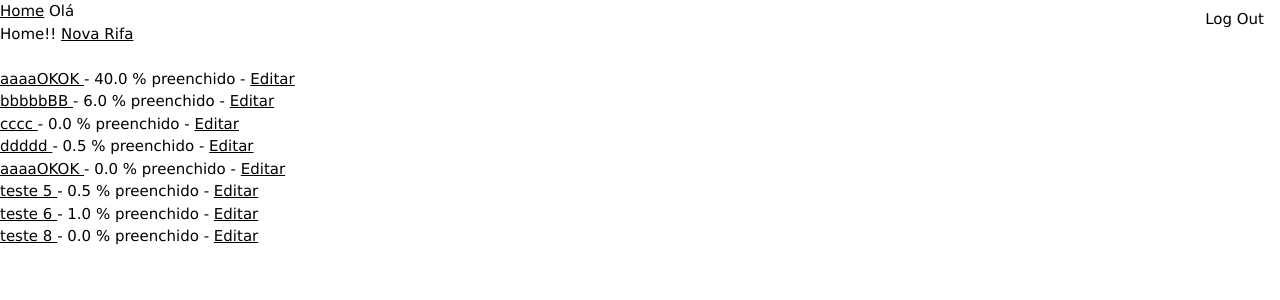
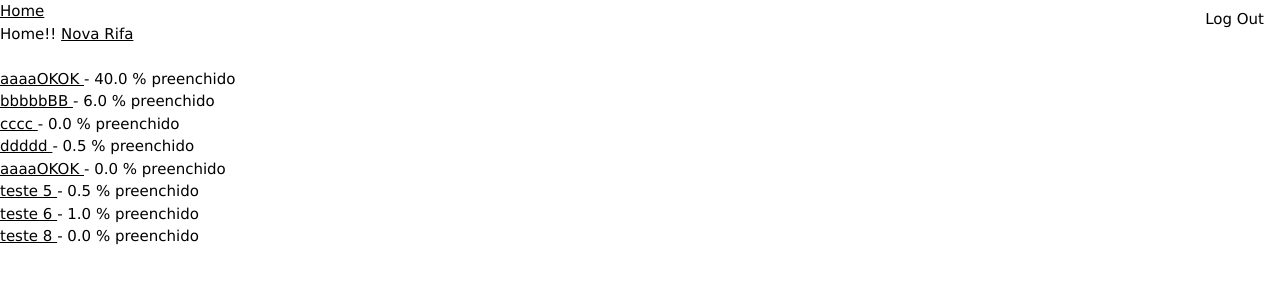
Before and after one commit to rafapaz/raffle, a Django app: page / in a window 1280 px wide. Shown: the top 300 px of the page. Run offline with Django 3.2, Linux system fonts and the light colour scheme; a user stored in the database is signed in; data comes from the database, SQL or seed files in the repository; both versions use the stored data as it was after the commit; some libraries are stand-ins or nearby versions.

Commit message:
navegating as anonymous user

```diff
--- a/rifa/templates/rifa/index.html
+++ b/rifa/templates/rifa/index.html
@@ -10,7 +10,10 @@ Home!!
 {% for r in raffles %}
     <a href="{% url 'raffle_detail' r.id %}" > {{ r.title }} </a>
      - {{ r.choices.count|div:r.qtd_num|mul:100 }} % preenchido
-     -  <a href="{% url 'raffle_edit' r.id %}" >Editar</a> <br>
+     {% if user.is_authenticated and user.id == r.author.id %}
+     -  <a href="{% url 'raffle_edit' r.id %}" >Editar</a>
+     {% endif%}
+     <br>
 {% endfor %}
 
 {% endblock %}
--- a/rifa/views.py
+++ b/rifa/views.py
@@ -17,8 +17,6 @@ def reputation(user):
 # Views
 
 def index(request):
-    if not request.user.is_authenticated:
-        return redirect('login')
 
     raffles = Raffle.objects.all()
     # perc = {r.id: r.choices.count()/r.qtd_num for r in raffles}
@@ -44,6 +42,9 @@ def raffle_new(request):
 
 
 def raffle_edit(request, pk):
+    if not request.user.is_authenticated:
+        return redirect('login')
+
     raffle = get_object_or_404(Raffle, pk=pk)
     if request.method == "POST":
         form = RaffleForm(request.POST, instance=raffle)
--- a/templates/base.html
+++ b/templates/base.html
@@ -12,9 +12,12 @@
 
 <body>
 <a href="{% url 'index' %}">Home</a>
-Olá {{ user.first_name}}
+ {{ user.first_name}}
 {% if user.is_authenticated %}
-            <a href="{% url 'logout' %}" class="w3-bar-item w3-button w3-right w3-mobile">Log Out</a>
+    <a href="{% url 'logout' %}" class="w3-bar-item w3-button w3-right w3-mobile">Log Out</a>
+{% else %}
+    <a href="{% url 'login' %}" class="w3-bar-item w3-button w3-right w3-mobile">Log In</a>
+    <a href="{% url 'signup' %}" class="w3-bar-item w3-button w3-right w3-mobile">Sign Up</a>
 {% endif %}
 
     <div id="content">
--- a/users/templates/users/signup.html
+++ b/users/templates/users/signup.html
@@ -18,8 +18,6 @@
         <div class="w3-section">
           <label><b>Email</b></label>
           <input class="w3-input w3-border w3-margin-bottom" type="email" placeholder="Enter Email" name="email" required>
-          <label><b>Username</b></label>
-          <input class="w3-input w3-border w3-margin-bottom" type="text" placeholder="Enter Username" name="username" required>
           <label><b>First Name</b></label>
           <input class="w3-input w3-border w3-margin-bottom" type="text" placeholder="Enter First Name" name="first_name" required>
           <label><b>Last Name</b></label>
--- a/users/views.py
+++ b/users/views.py
@@ -17,7 +17,8 @@ def my_authenticate(request, username, password):
 def signup(request):
     try:
         if request.method == "POST":
-            User.objects.create_user(username=request.POST.get('username'),
+
+            User.objects.create_user(username=request.POST.get('email'),
                                             email=request.POST.get('email'),
                                             password=request.POST.get('psw'),
                                             first_name=request.POST.get('first_name'),
@@ -52,7 +53,7 @@ def my_login(request):
 
 def my_logout(request):
     logout(request)
-    return redirect('login')
+    return redirect('index')
 
 
 def profile(request, pk):
```
Also changed, not shown: rifa/templates/rifa/raffle_detail.html (+8 -2 lines), db.sqlite3.
